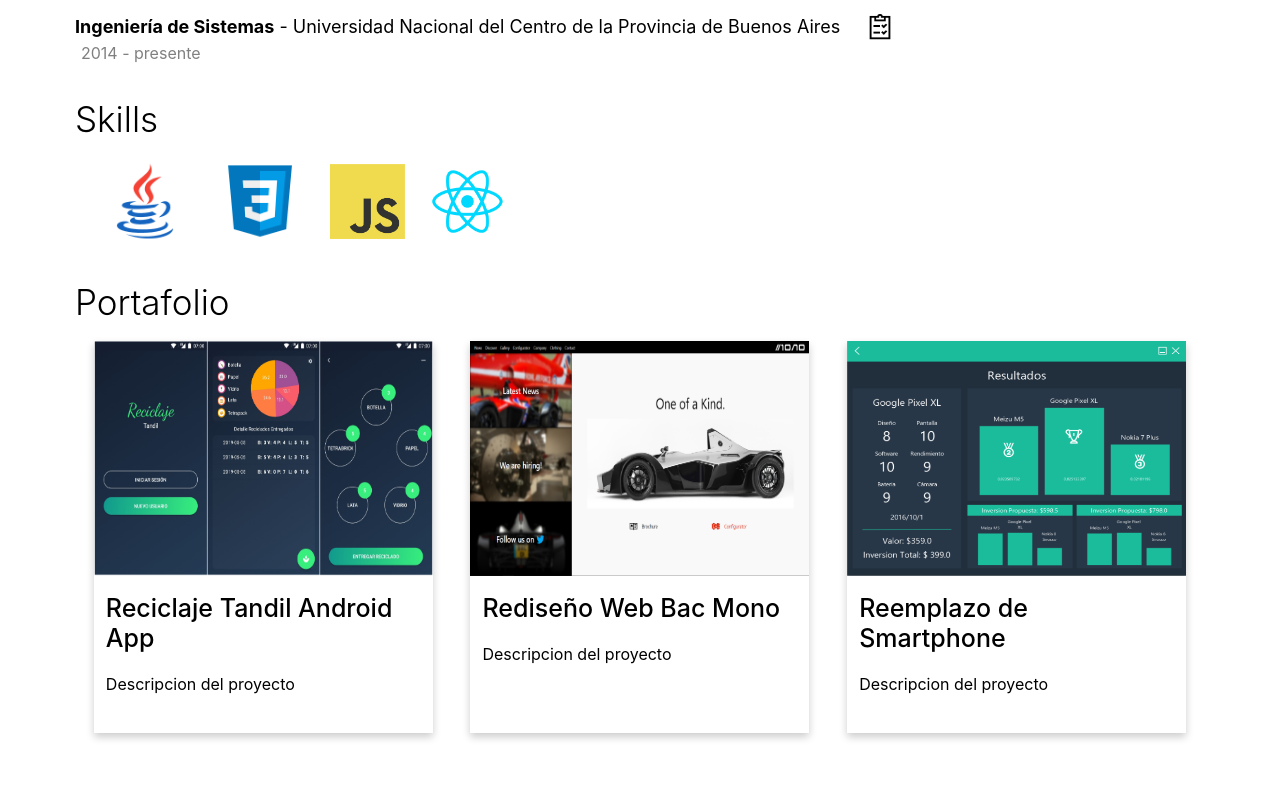
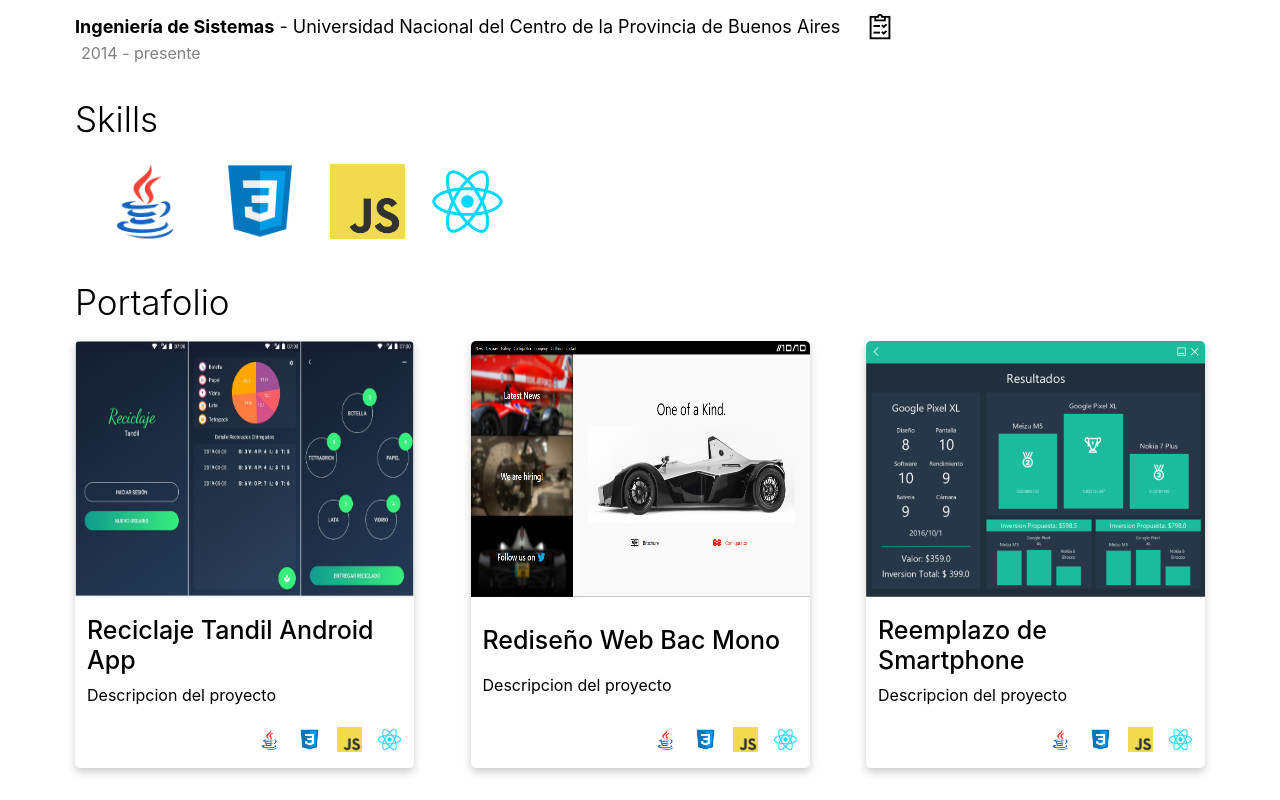
Before and after one commit to carreterosanti/Personal-Resume, a React (Create React App) app: page / in a window 1280 px wide. Shown: the part 466-1266 px from the top of the page. Before the commit the page ends 1231 px from the top, so only its background shows below. Built offline with nearby package versions, Linux system fonts and the light colour scheme.

Commit message:
Test low-right it icons.

```diff
--- a/src/components/Portafolio.js
+++ b/src/components/Portafolio.js
@@ -9,7 +9,7 @@ export default function Portfolio() {
       <div
         style={{
           display: "flex",
-          justifyContent: "space-around",
+          justifyContent: "space-between",
           flexWrap: "wrap",
           marginTop: "18px",
           marginBottom: "32px"
--- a/src/components/PortfolioItem.js
+++ b/src/components/PortfolioItem.js
@@ -3,9 +3,10 @@ import "./components-style.css";
 
 export default function PortfolioItem(props) {
   return (
-    <div className="portfolio-item-card" style={{ maxWidth: "30%" }}>
+    <div className="portfolio-item-card">
       <div className="portfolio-item-img">
         <img
+          className="portfolio-img"
           style={{ width: "100%", height: "100%" }}
           alt={props.alt}
           src={props.src}
@@ -15,7 +16,38 @@ export default function PortfolioItem(props) {
       <h3 className="portfolio-item-titulo">{props.titulo}</h3>
 
       <p className="portfolio-item-descripcion">Descripcion del proyecto</p>
-      <div></div>
+      <div
+        style={{
+          display: "flex",
+          alignItems: "center",
+          justifyContent: "flex-end",
+          marginTop: "16px",
+          marginRight: "12px",
+          marginBottom: "16px"
+        }}
+      >
+        <img
+          className="s-skill-img"
+          src={require("./images/java-icon.png")}
+          alt="Icono Java Lenguaje de Programación"
+        />
+
+        <img
+          className="s-skill-img"
+          src={require("./images/css-icon.png")}
+          alt="Icono CSS Lenguaje de Programación"
+        />
+        <img
+          className="s-skill-img"
+          src={require("./images/js-icon.png")}
+          alt="Icono JavaScript Lenguaje de Programación"
+        />
+        <img
+          className="s-skill-img"
+          src={require("./images/react-icon.png")}
+          alt="Icono React Lenguaje de Programación"
+        />
+      </div>
     </div>
   );
 }
--- a/src/components/components-style.css
+++ b/src/components/components-style.css
@@ -54,7 +54,18 @@ h3 {
   margin-left: 25px;
 }
 
+.s-skill-img {
+  height: 25px;
+  width: 25px;
+  margin-left: 15px;
+}
+
 .portfolio-item-card {
+  max-width: 30%;
+  display: flex;
+  flex-direction: column;
+  justify-content: space-between;
+  border-radius: 5px;
   box-shadow: 0 4px 8px 0 rgba(0, 0, 0, 0.2);
   transition: 0.3s;
 }
@@ -64,10 +75,16 @@ h3 {
   margin-top: 12px;
 }
 .portfolio-item-descripcion {
-  padding: 0px 12px;
+  padding: 5px 12px;
+  margin: 0px;
 }
 
 .portfolio-item-img {
   height: 60%;
-  background-color: red;
 }
+
+.portfolio-img {
+  border-radius: 5px 5px 0 0;
+  width: "100%";
+  height: "100%";
+}
```
